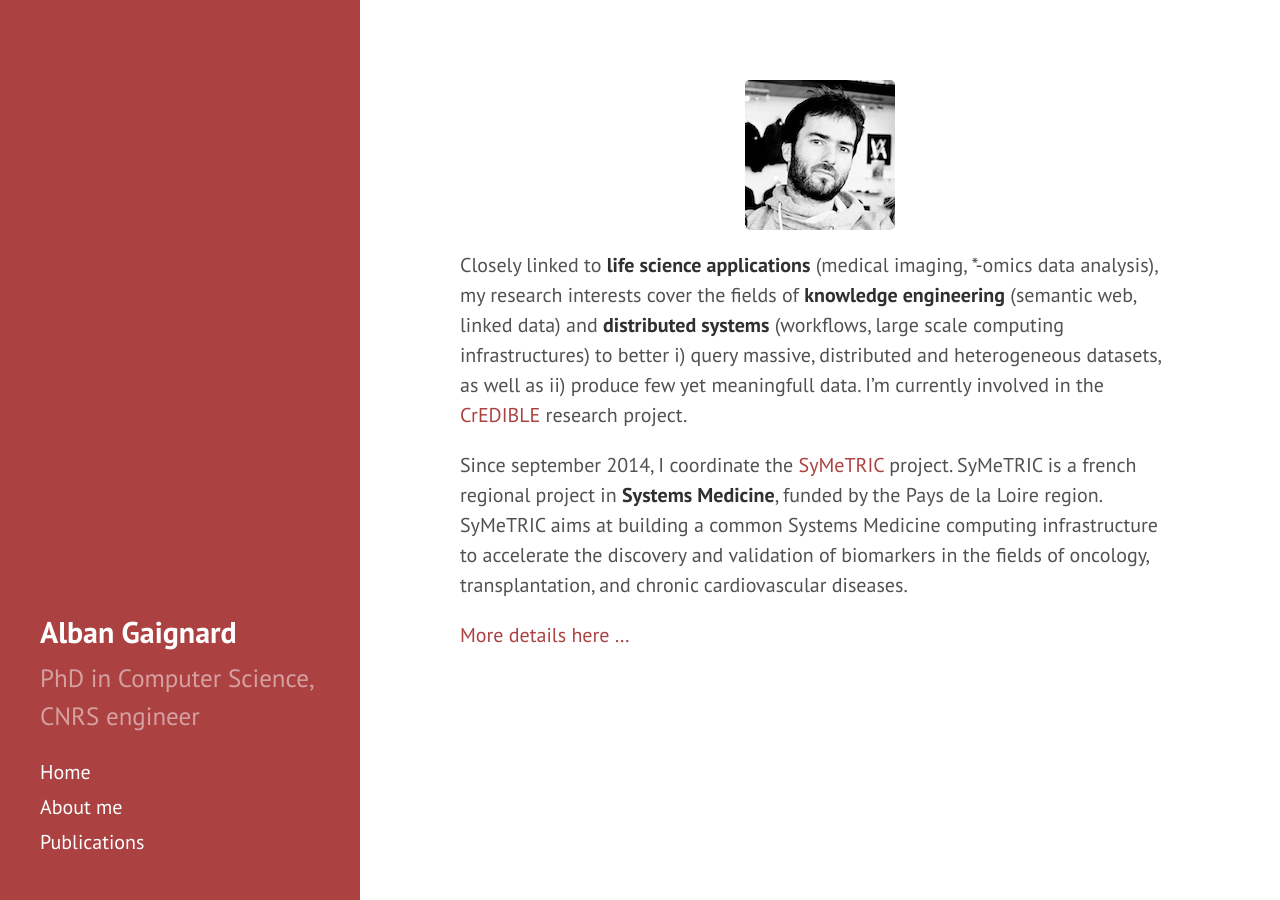
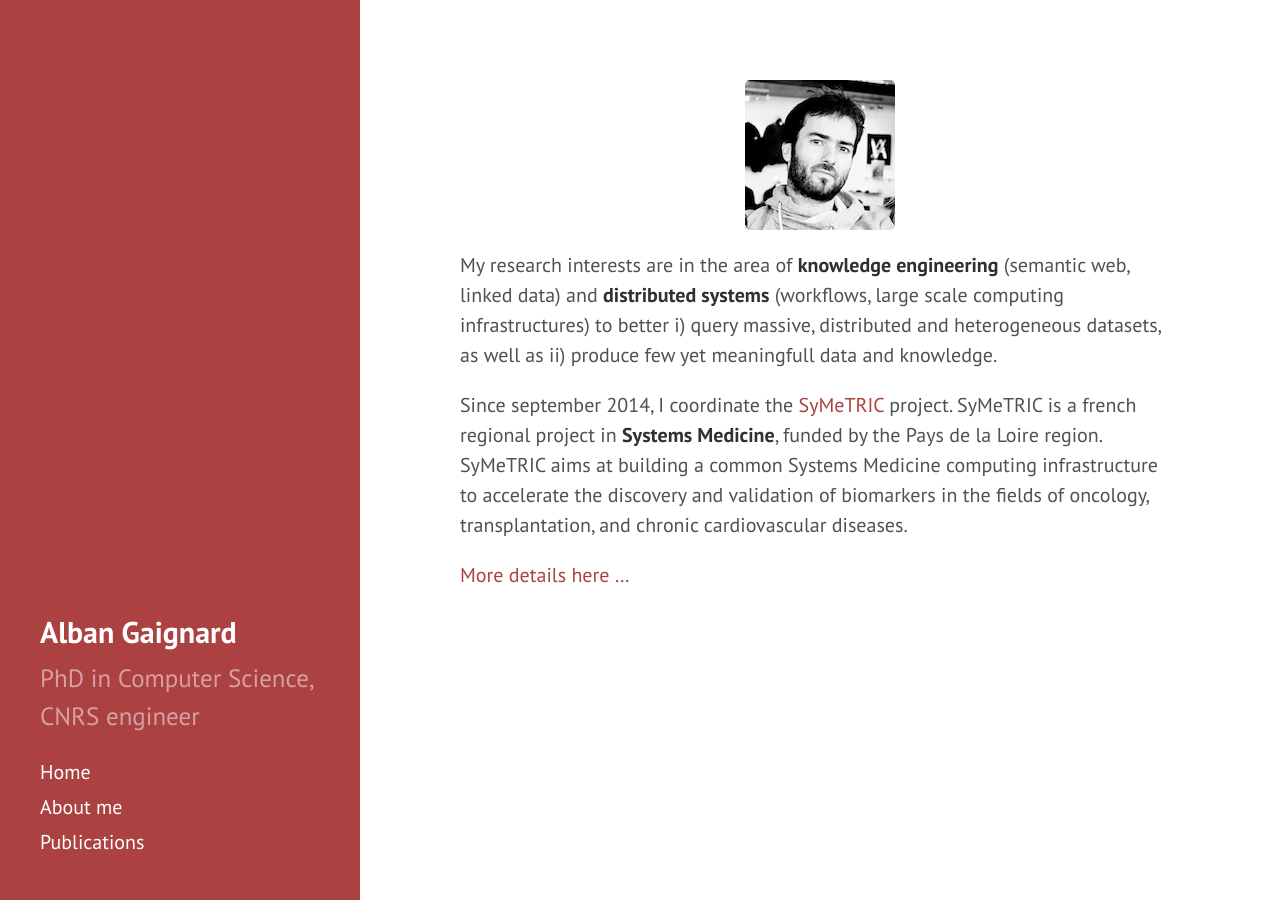
Before and after one commit to albangaignard/albangaignard.github.io, a Jekyll site: the page built from index.md, in a window 1280 px wide. Built offline with Jekyll 4.4.1, drawn with Linux system fonts in a browser that asks for light colours.

Commit message:
Update index.md

```diff
--- a/index.md
+++ b/index.md
@@ -7,7 +7,7 @@ title: Home
 <img src="public/media/profile-150.jpg">
 </p>
 
-Closely linked to **life science applications** (medical imaging, \*-omics data analysis), my research interests cover the fields of **knowledge engineering** (semantic web, linked data) and **distributed systems** (workflows, large scale computing infrastructures) to better i) query massive, distributed and heterogeneous datasets, as well as ii) produce few yet meaningfull data. I'm currently involved in the [CrEDIBLE](http://credible.i3s.unice.fr) research project.
+My research interests are in the area of **knowledge engineering** (semantic web, linked data) and **distributed systems** (workflows, large scale computing infrastructures) to better i) query massive, distributed and heterogeneous datasets, as well as ii) produce few yet meaningfull data and knowledge.
 
 Since september 2014, I coordinate the [SyMeTRIC](http://symetric.univ-nantes.fr) project. SyMeTRIC is a french regional project in **Systems Medicine**, funded by the Pays de la Loire region. SyMeTRIC aims at building a common Systems Medicine computing infrastructure to accelerate the discovery and validation of biomarkers in the fields of oncology, transplantation, and chronic cardiovascular diseases.
 
```
